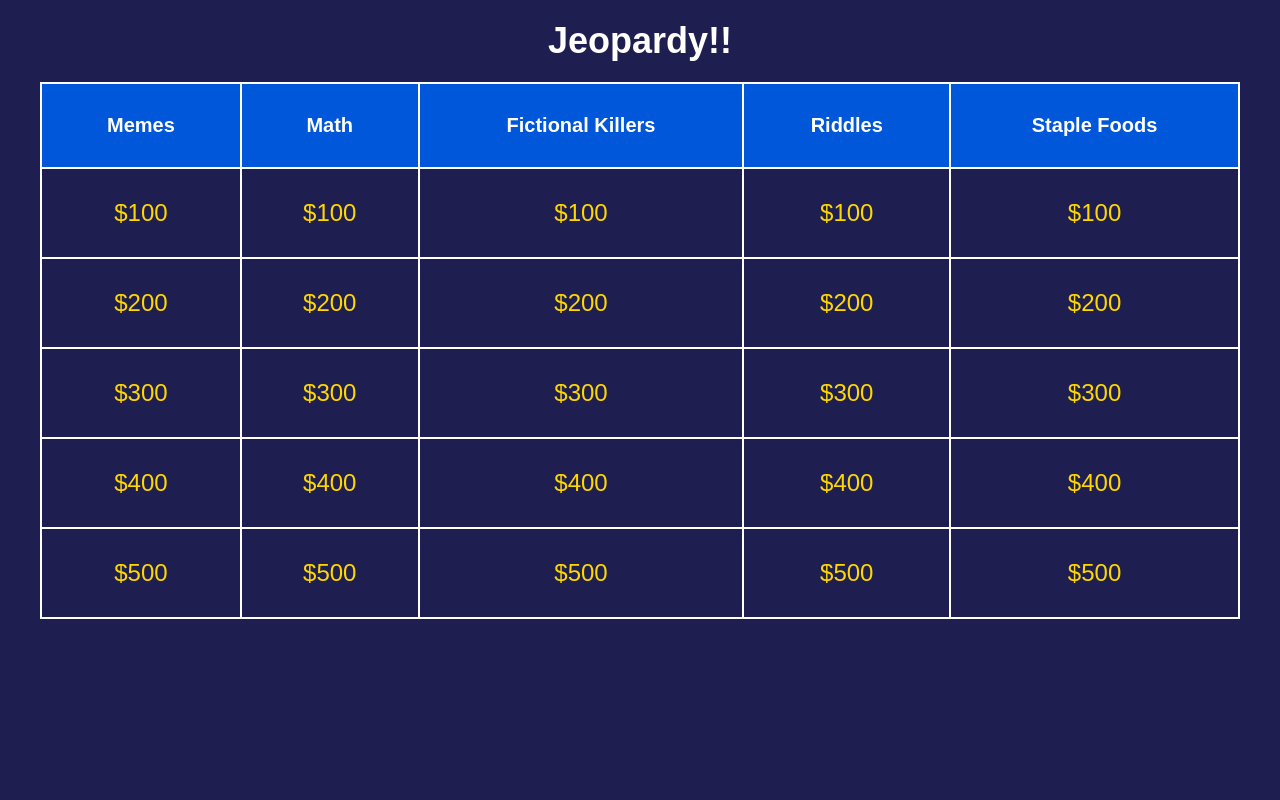
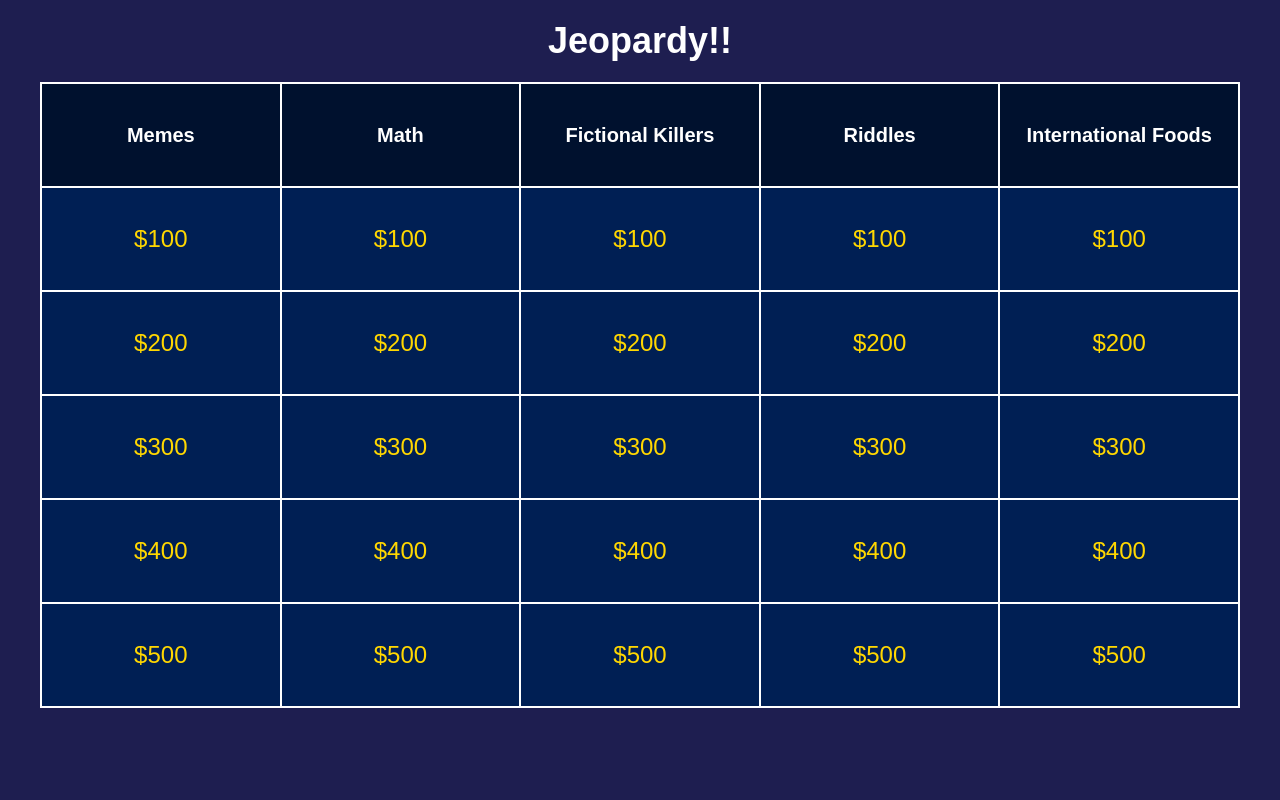
Before and after one commit to jenneetee/jeopardy, a PHP site: page /gameplay.php in a window 1280 px wide. Run offline with PHP 8.4, Linux system fonts and the light colour scheme.

Commit message:
added questions and fixed tiles formatting

```diff
--- a/gameplay.css
+++ b/gameplay.css
@@ -1,5 +1,5 @@
 body {
-    font-family: Arial, Helvetica, sans-serif;
+    font-family: 'Arial', sans-serif;
     background-color: #1E1E50;
     color: #fff;
     display: flex;
@@ -28,21 +28,28 @@ h1 {
 table.gameboard {
     width: 100%;
     border-collapse: collapse;
+    table-layout: fixed; /* Forces columns to share equal width */
 }
 
 table.gameboard th,
 table.gameboard td {
+    width: 20%; /* 5 columns at equal width for a full-width table */
+    height: 100px; /* Fixed height for each tile */
     border: 2px solid #fff;
-    padding: 30px;
     text-align: center;
+    vertical-align: middle; /* Centers content vertically */
+    overflow: hidden; /* Prevents content overflow */
+    white-space: nowrap; /* Keeps text on one line */
+    text-overflow: ellipsis; /* Adds ellipsis if text is too long */
 }
 
 table.gameboard th {
-    background-color: #0057D9;
+    background-color: #00112e;
     font-size: 20px;
 }
 
 table.gameboard td {
+    background-color: #001F54;
     color: #FFD700;
     font-size: 24px;
 }
@@ -50,10 +57,22 @@ table.gameboard td {
 table.gameboard td a {
     color: #FFD700;
     text-decoration: none;
+    display: block;
+    width: 100%;
+    height: 100%;
+    line-height: 100px; /* Vertically centers text in each tile */
 }
 
 table.gameboard td a:hover {
     text-decoration: underline;
+}
+
+/* Faded style for answered questions */
+.answered {
+    background-color: #333; /* Darker background to indicate answered */
+    color: #888; /* Dimmed text color */
+    pointer-events: none; /* Prevents clicking on answered questions */
+    opacity: 0.5;
 }
 
 .scoreboard {
@@ -95,10 +114,3 @@ table.gameboard td a:hover {
 .team-score button:hover {
     background-color: #45a049;
 }
-
-
-/*DOESN'T WORK*/
-table.gameboard td.answered {
-    background-color: rgba(255, 255, 255, 0.2); /* Lighten the background */
-    color: gray; /* Make the text gray to indicate it's answered */
-}
--- a/gameplay.php
+++ b/gameplay.php
@@ -36,7 +36,7 @@ if (!isset($_SESSION['answered'])) {
                     <th>Math</th>
                     <th>Fictional Killers </th>
                     <th>Riddles</th>
-                    <th>Staple Foods</th>
+                    <th>International Foods</th>
                 </tr>
                 <?php
                 for ($row = 1; $row <= 5; $row++): ?>
```
Also changed, not shown: answer.php (+7 -7 lines), question.php (+9 -9 lines).
